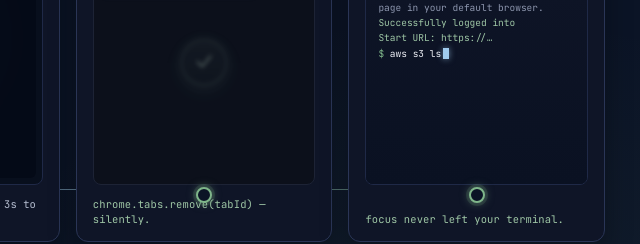
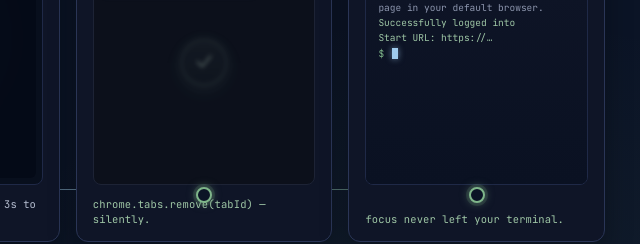
Before and after one commit to kesensoy/click-custodian, a browser extension: page scripts/screenshots/hero-alt/option-c.html in a window 1280 px wide. Shown: the part 299-543 px from the top of the page, 619-1259 px from the left. Drawn offline with Linux system fonts and the light colour scheme.

Commit message:
chore(images): fix option-c terminal clipping + cws-promo-small orphan
Opus-pass image audit findings:

- scripts/screenshots/hero-alt/option-c.html: Frame 04's terminal
  ended with `$ aws s3 ls<cursor>` which clipped against the panel's
  right edge in the rendered PNG (white-space: pre, fixed-width
  panel). Replaced with a clean prompt + cursor — same "ready to
  type" signal, no overflow risk.
- scripts/screenshots/cws-promo-small.html: tagline wrapped with
  "buttons." orphaned on its own line. Added `text-wrap: balance` so
  the two sentences distribute across two lines with balanced widths.

Run `npm run screenshots` to regenerate the PNGs (also picks up the
prior highlight.html alice/AWS-Production swap).

Co-Authored-By: Claude Opus 4.7 (1M context) <noreply@anthropic.com>

```diff
--- a/scripts/screenshots/hero-alt/option-c.html
+++ b/scripts/screenshots/hero-alt/option-c.html
@@ -568,7 +568,7 @@ open the SSO authorization
 page in your default browser.
 <span class="ok">Successfully logged into</span>
 <span class="ok">Start URL: https://&hellip;</span>
-<span class="prompt">$</span> <span class="ink">aws s3 ls</span><span class="cursor"></span></div>
+<span class="prompt">$</span> <span class="cursor"></span></div>
         </div>
       </div>
       <div class="caption">focus never left your terminal.</div>
```
Also changed, not shown: scripts/screenshots/cws-promo-small.html (+3 -0 lines).
